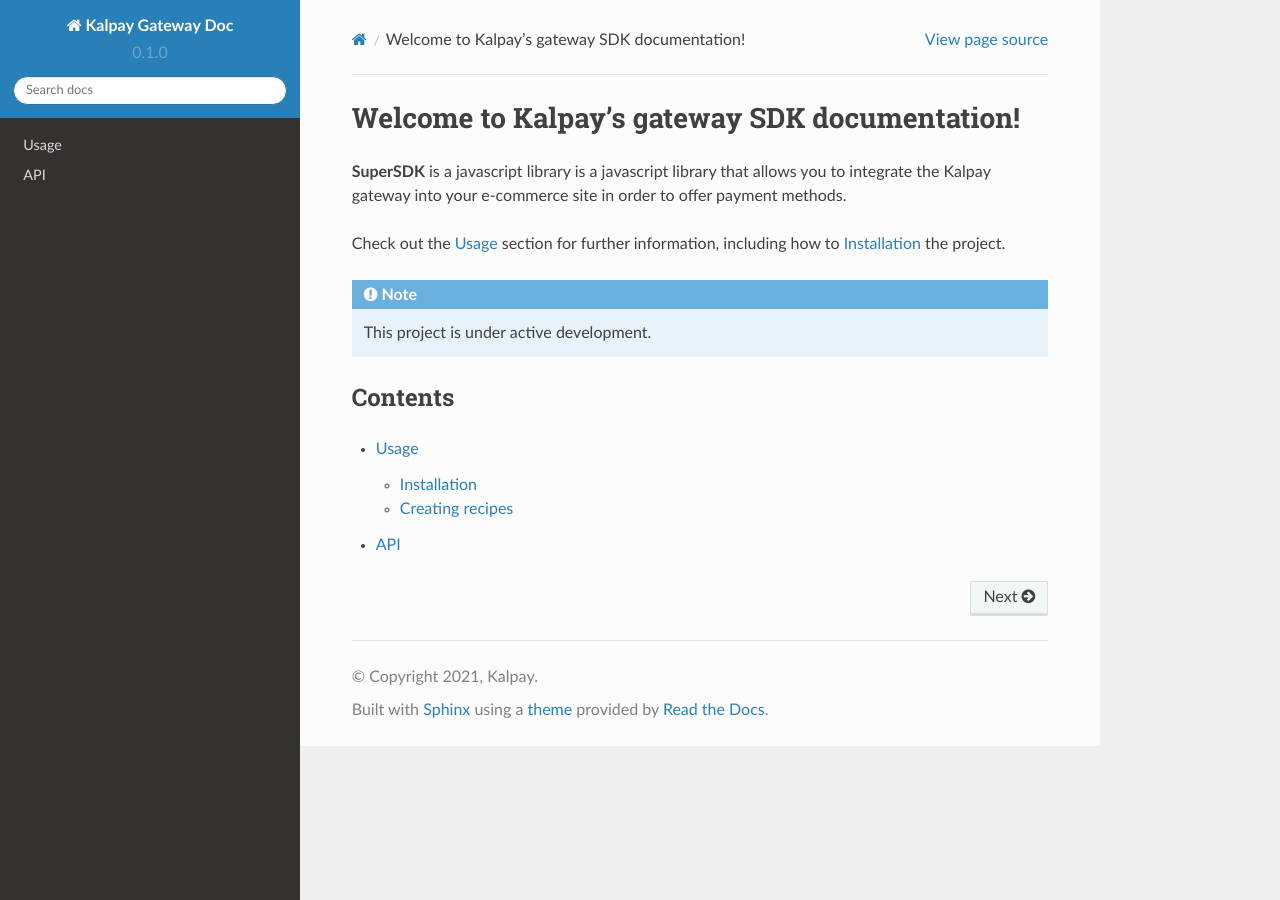
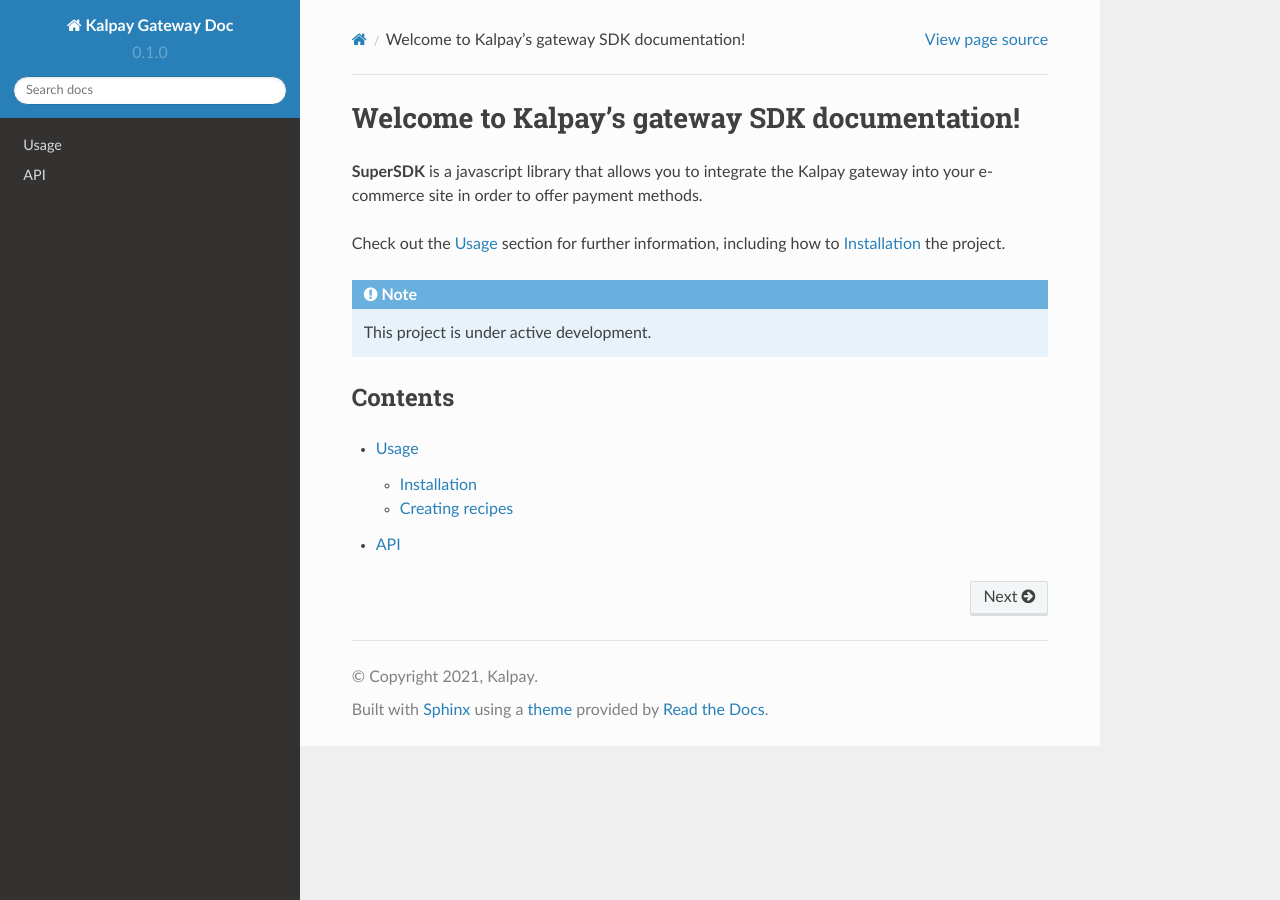
Before and after one commit to kalpayinc/kalpay-gateway-docs, a Sphinx documentation site: the page built from docs/source/index.rst, in a window 1280 px wide. Built offline with Sphinx 7.4.7 and the Read the Docs theme 2.0.0, drawn with Linux system fonts in a browser that asks for light colours.

Commit message:
Update index.rst

```diff
--- a/docs/source/index.rst
+++ b/docs/source/index.rst
@@ -1,7 +1,7 @@
 Welcome to Kalpay's gateway SDK documentation!
 ===================================
 
-**SuperSDK** is a javascript library is a javascript library that allows you to integrate the Kalpay gateway
+**SuperSDK** is a javascript library that allows you to integrate the Kalpay gateway
 into your e-commerce site in order to offer payment methods.
 
 
```
